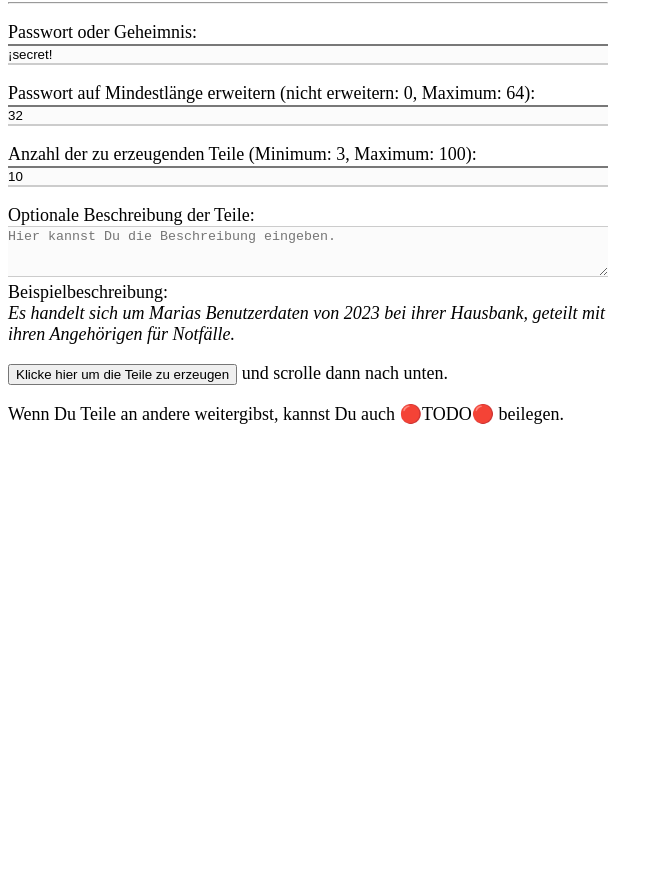
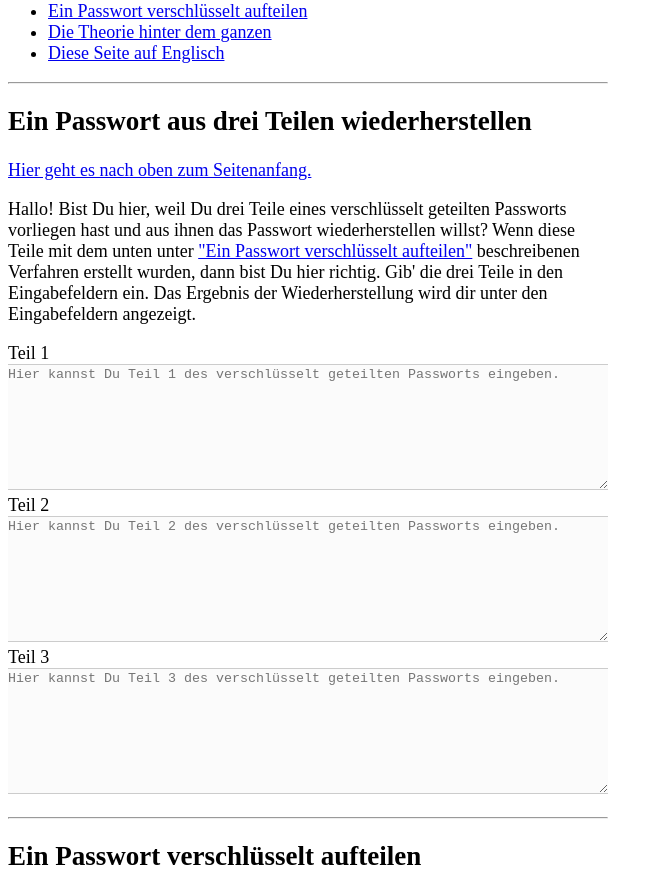
Before and after one commit to gdiet/secret-sharing, a website: page typescript/dist/simple_math/share-simple3.de.html in a window 1280 px wide. Shown: the part 333-1225 px from the top of the page, without its empty margins (0-664 px from the left). Before the commit the page ends 800 px from the top, so only its background shows below. Drawn offline with Linux system fonts and the light colour scheme.

Commit message:
starting the restore from shares page part

```diff
--- a/typescript/dist/simple_math/share-simple3.de.html
+++ b/typescript/dist/simple_math/share-simple3.de.html
@@ -11,25 +11,62 @@
   <body>
     <h1>Passwörter teilen mit einfacher Mathematik</h1>
     <p id="javascriptWarning" class="problem">
-      Oh Mist! Diese Seite braucht JavaScript, und es scheint, dass JavaScript nicht aktiviert ist. Vielleicht möchtest Du einen anderen Browser verwenden?
+      Oh Mist! Diese Seite braucht JavaScript, und es scheint, dass JavaScript nicht aktiviert ist. Vielleicht möchtest Du einen anderen Browser verwenden? ... Oder es liegt daran, dass irgendwie der JavaScript Teil abhanden gekommen ist.
     </p>
     <p>
-      Wenn Du ein Passwort oder ein ähnliches wichtiges Geheimnis hast, und jemand darauf zugreifen können soll wenn Du nicht verfügbar bist, kannst Du auf dieser Seite das Passwort in mehrere Teile verschlüsselt aufteilen. Diese Teile kannst Du z.&#x202F;B. an Freunde weitergeben. Nur wenn mindestens drei Teile zusammengeführt werden, kann das ursprüngliche Geheimnis rekonstruiert werden.
+      Wenn Du ein Passwort oder ein ähnliches wichtiges Geheimnis hast, und jemand darauf zugreifen können soll wenn Du nicht verfügbar bist, kannst Du auf dieser Seite das Passwort in mehrere Teile verschlüsselt aufteilen. Diese Teile kannst Du z.&#x202F;B. an Freunde weitergeben. Nur wenn mindestens drei Teile zusammengeführt werden, kann das ursprüngliche Passwort rekonstruiert werden.
+    </p>
+    <nav>
+      <h2>Inhaltsverzeichnis</h2>
+      <ul>
+        <li><a href="#combineSharesNav">Ein Passwort aus drei Teilen wiederherstellen</a></li>
+        <li><a href="#createSharesNav">Ein Passwort verschlüsselt aufteilen</a></li>
+        <li><a href="#theoryNav">Die Theorie hinter dem ganzen</a></li>
+        <li><a href="share-simple3.html">Diese Seite auf Englisch</a></li>
+      </ul>
+    </nav>
+    <hr />
+    <h2 id="combineSharesNav">Ein Passwort aus drei Teilen wiederherstellen</h2>
+    <a href="#">Hier geht es nach oben zum Seitenanfang.</a>
+    <p>
+      Hallo! Bist Du hier, weil Du drei Teile eines verschlüsselt geteilten Passworts vorliegen hast und aus ihnen das Passwort wiederherstellen willst? Wenn diese Teile mit dem unten unter <a href="#createSharesNav">"Ein Passwort verschlüsselt aufteilen"</a> beschreibenen Verfahren erstellt wurden, dann bist Du hier richtig. Gib' die drei Teile in den Eingabefeldern ein. Das Ergebnis der Wiederherstellung wird dir unter den Eingabefeldern angezeigt.
     </p>
     <p>
-      Für die Theorie dahinter siehe 🔴TODO🔴.
-    </p>
-    <p>
-      Zum Wiederherstellen des Passworts aus den Teilen siehe 🔴TODO🔴.
+      <label for="shareInput1">Teil 1</label>
+      <textarea
+        id="sharesDescriptionInput"
+        class="textinput"
+        rows="8"
+        wrap="off"
+        placeholder="Hier kannst Du Teil 1 des verschlüsselt geteilten Passworts eingeben."
+      ></textarea>
+      <label for="shareInput2">Teil 2</label>
+      <textarea
+        id="sharesDescriptionInput"
+        class="textinput"
+        rows="8"
+        wrap="off"
+        placeholder="Hier kannst Du Teil 2 des verschlüsselt geteilten Passworts eingeben."
+      ></textarea>
+      <label for="shareInput3">Teil 3</label>
+      <textarea
+        id="sharesDescriptionInput"
+        class="textinput"
+        rows="8"
+        wrap="off"
+        placeholder="Hier kannst Du Teil 3 des verschlüsselt geteilten Passworts eingeben."
+      ></textarea>
     </p>
     <hr />
+    <h2 id="createSharesNav">Ein Passwort verschlüsselt aufteilen</h2>
+    <a href="#">Hier geht es nach oben zum Seitenanfang.</a>
     <p>
       <label for="secretInput">Passwort oder Geheimnis:</label>
       <input id="secretInput" class="textinput" type="text" value="¡secret!" />
     </p>
     <p>
       <label for="padToLengthInput">Passwort auf Mindestlänge erweitern (nicht erweitern: 0, Maximum: 64):</label>
-      <input id="padToLengthInput" class="textinput" type="number" min="0" max="64" step="1" value="32" />
+      <input id="padToLengthInput" class="textinput" type="number" min="0" max="64" step="1" value="20" />
     </p>
     <p>
       <label for="numberOfSharesInput">Anzahl der zu erzeugenden Teile (Minimum: 3, Maximum: 100):</label>
@@ -57,7 +94,7 @@
       </p>
       <hr />
       <pre class="scrollable"><span id="sharesSpan">DYNAMISCHER TEXT: Die verschlüsselten Teile</span>
-        <br><br>==> ==>  you may have to scroll  ==> ==>
+        <br><br>==> ==>  Eventuell musst Du scrollen  ==> ==>
       </pre>
       <hr />
       <p>
@@ -84,13 +121,16 @@
       <p>
         Übrigens: Wenn dich die Mathematik der Berechnung interessiert, findest Du hier die p- und q-Werte:
         <pre class="scrollable"><span id="pqValuesSpan">DYNAMISCHER TEXT: Werte von p und q</span>
-        <br/>==> ==>  you may have to scroll  ==> ==></pre>
+        <br/>==> ==>  Eventuell musst Du scrollen  ==> ==></pre>
         Und die p- und q-Werte für die Validierung sind:
         <pre class="scrollable"><span id="pqValidationValuesSpan">DYNAMISCHER TEXT: Werte von p und q (Validierung)
-        <br/>==> ==>  you may have to scroll  ==> ==></pre>
+        <br/>==> ==>  Eventuell musst Du scrollen  ==> ==></pre>
         <b>Wichtig:</b> Die p- und q-Werte werden <b>nicht</b> benötigt, wenn Du das Passowort verschlüsselt teilst.
         Gib sie <b>nicht</b> an andere Personen weiter. Es ist <b>nicht</b> nötig sie zu speichern.
       </p>
     </div>
+    <hr />
+    <h2 id="theoryNav">Die Theorie hinter dem ganzen</h2>
+    <a href="#">Hier geht es nach oben zum Seitenanfang.</a>
   </body>
 </html>
```
Also changed, not shown: typescript/dist/simple_math/share-simple3.html (+1 -1 lines).
